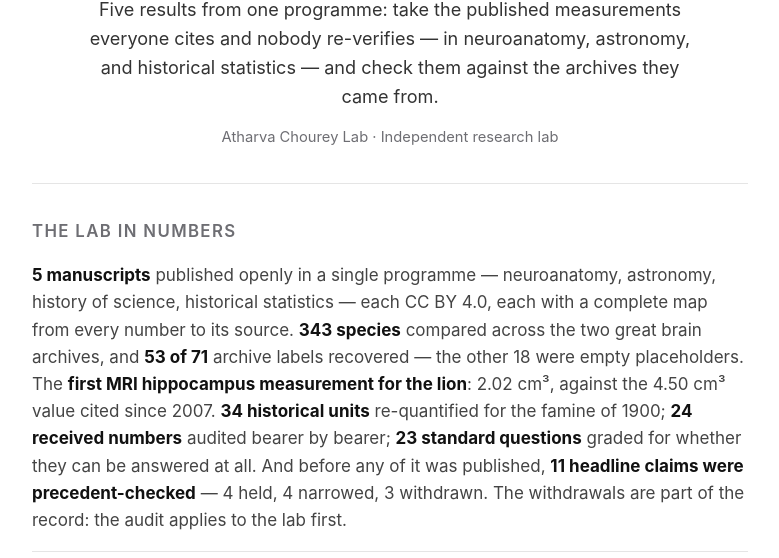
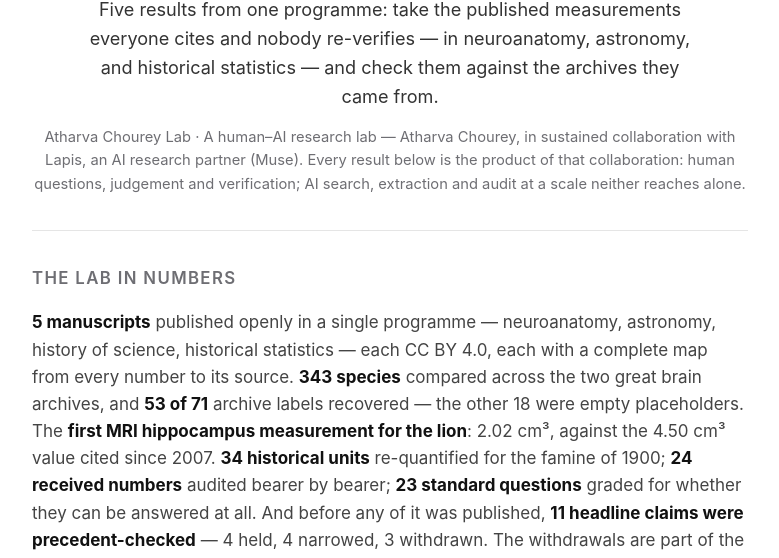
Before and after one commit to atharva-chourey-lab/atharva-chourey-lab, a plain HTML site: page index.html in a window 1280 px wide. Shown: the part 210-768 px from the top of the page, without its empty margins (250-1029 px from the left). Drawn offline with Linux system fonts and the light colour scheme.

Commit message:
Frame the lab as a human-AI collaboration

```diff
--- a/index.html
+++ b/index.html
@@ -27,7 +27,7 @@ a{color:var(--accent)}
 <div class="meta">RESEARCH<span class="dot">·</span>NOVEMBER 2026</div>
 <h1>Auditing the measurements science stopped checking</h1>
 <p class="dek">Five results from one programme: take the published measurements everyone cites and nobody re-verifies — in neuroanatomy, astronomy, and historical statistics — and check them against the archives they came from.</p>
-<p class="byline">Atharva Chourey Lab · Independent research lab</p>
+<p class="byline">Atharva Chourey Lab · A human–AI research lab — Atharva Chourey, in sustained collaboration with Lapis, an AI research partner (Muse). Every result below is the product of that collaboration: human questions, judgement and verification; AI search, extraction and audit at a scale neither reaches alone.</p>
 
 <hr>
 
```
Also changed, not shown: 1 other file.
